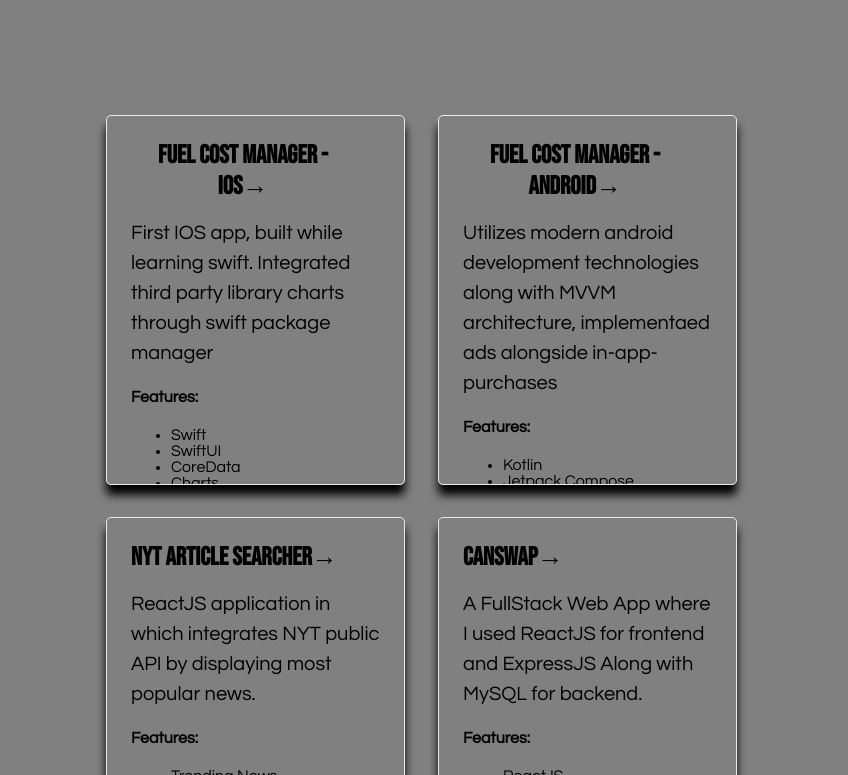
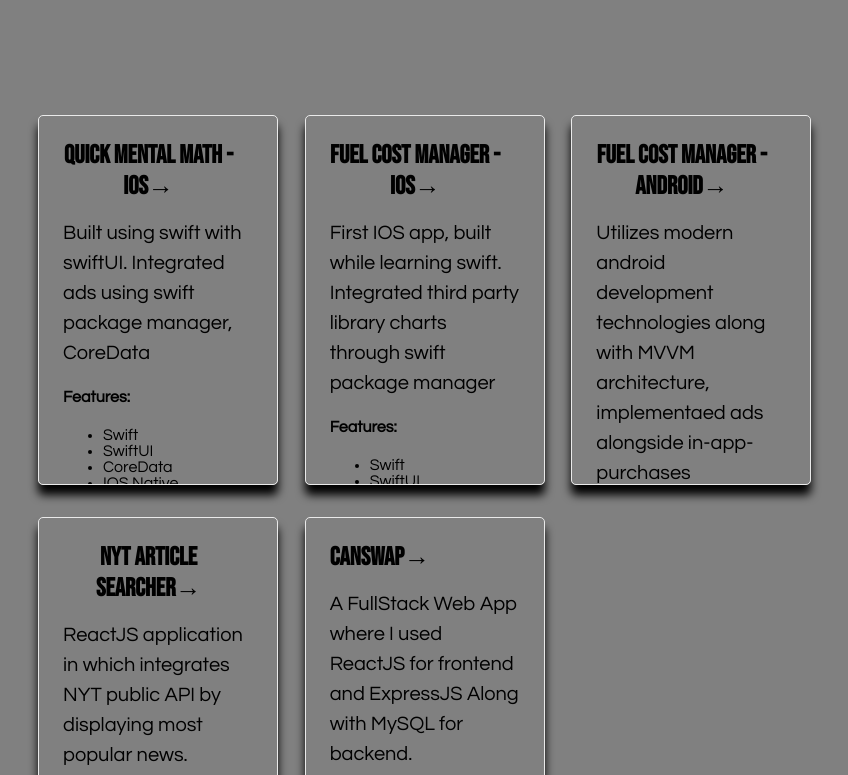
Before and after one commit to mnazari95/portfolio, a Next.js app: page / in a window 1280 px wide. Shown: the part 905-1680 px from the top of the page, without its empty margins (218-1066 px from the left). Built offline with nearby package versions, Linux system fonts and the light colour scheme.

Commit message:
added quick mental math app to portfolio

```diff
--- a/pages/index.js
+++ b/pages/index.js
@@ -16,7 +16,7 @@
         <Head>
           <title>Mofiz.dev | Javascript Developer</title>
           <link rel="icon" href="/favicon.ico" />
-        <link href="https://cdnjs.cloudflare.com/ajax/libs/font-awesome/5.15.1/css/all.min.css" rel="stylesheet"/>
+          <link href="https://cdnjs.cloudflare.com/ajax/libs/font-awesome/5.15.1/css/all.min.css" rel="stylesheet" />
           <meta name="description" content="A personal website for Mohammad Hafiz Nazari. Show casing what I'm up to in my Software development career." />
         </Head>
 
@@ -28,10 +28,15 @@
             </h1>
             <div className={styles.centerContent}>
               <div className={styles.grid}>
+                <Card link={"https://apps.apple.com/app/quick-mental-math/id1642089974"}
+                  title={"Quick Mental Math - IOS"}
+                  description={"Built using swift with swiftUI. Integrated ads using swift package manager, CoreData"}
+                  features={["Swift", "SwiftUI", "CoreData", "IOS Native", "Ads"]} />
+
                 <Card link={"https://apps.apple.com/app/fuel-cost-manager-for-cars/id1631714485"}
                   title={"Fuel Cost Manager - IOS"}
                   description={"First IOS app, built while learning swift. Integrated third party library charts through swift package manager"}
-                features={["Swift", "SwiftUI", "CoreData", "Charts", "IOS Native", "StoreKit","Ads"]} />
+                  features={["Swift", "SwiftUI", "CoreData", "Charts", "IOS Native", "StoreKit", "Ads"]} />
 
                 <Card link={"https://play.google.com/store/apps/details?id=com.itsdotstudios.gastracker"}
                   title={"Fuel Cost Manager - Android"}
--- a/styles/Header.module.css
+++ b/styles/Header.module.css
@@ -47,6 +47,7 @@
   .header h1::before {
 		content: '';
 		position: absolute;
+		display: flex;
 		background: white;
 		opacity: 1;
 		left: -20px;
@@ -57,7 +58,7 @@
 	.header h1::after {
 		content: '';
 		position: absolute;
-		display: block;
+		display: flex;
 		background: black;
 		opacity: 1;
 		top: 0;
@@ -66,6 +67,8 @@
 		height: 100%;
 		transform: translateX(-50%);
 		z-index: -2;
+		padding: 0%;
+		margin: 0%;
 	}
 
 }
--- a/styles/Home.module.css
+++ b/styles/Home.module.css
@@ -172,7 +172,7 @@
 
   .grid {
     display: grid;
-    grid-template-columns: auto auto;
+    grid-template-columns: auto auto auto;
   }
 
   .paragraph {
```
Lines whose indentation alone changed are shown as unchanged.
